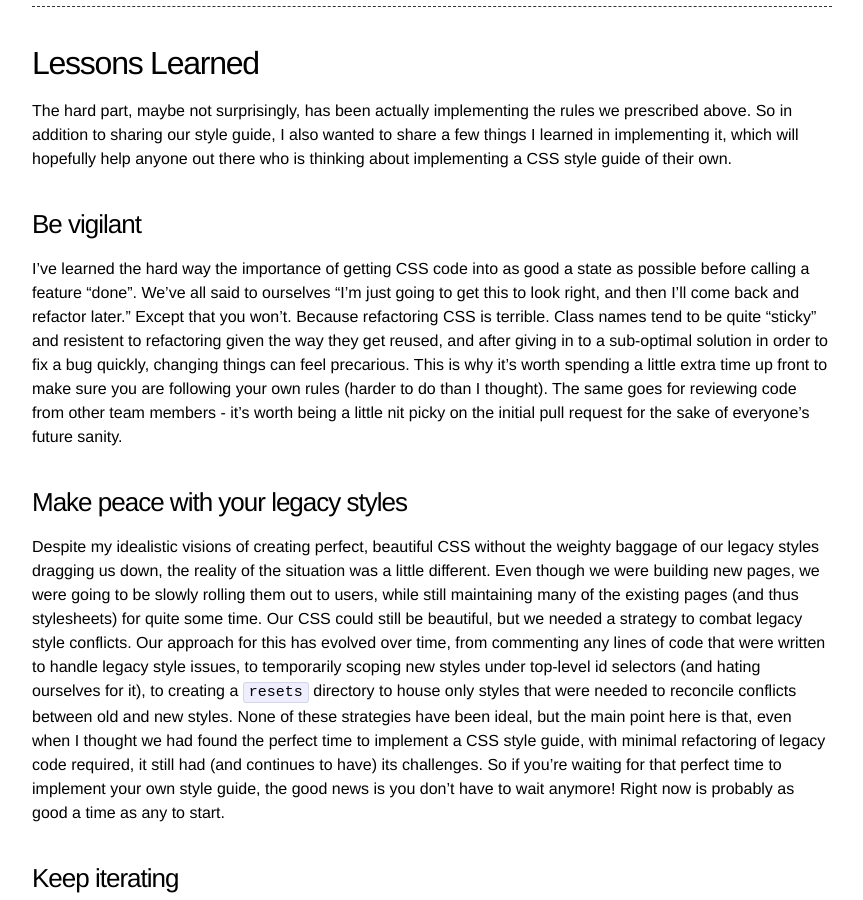
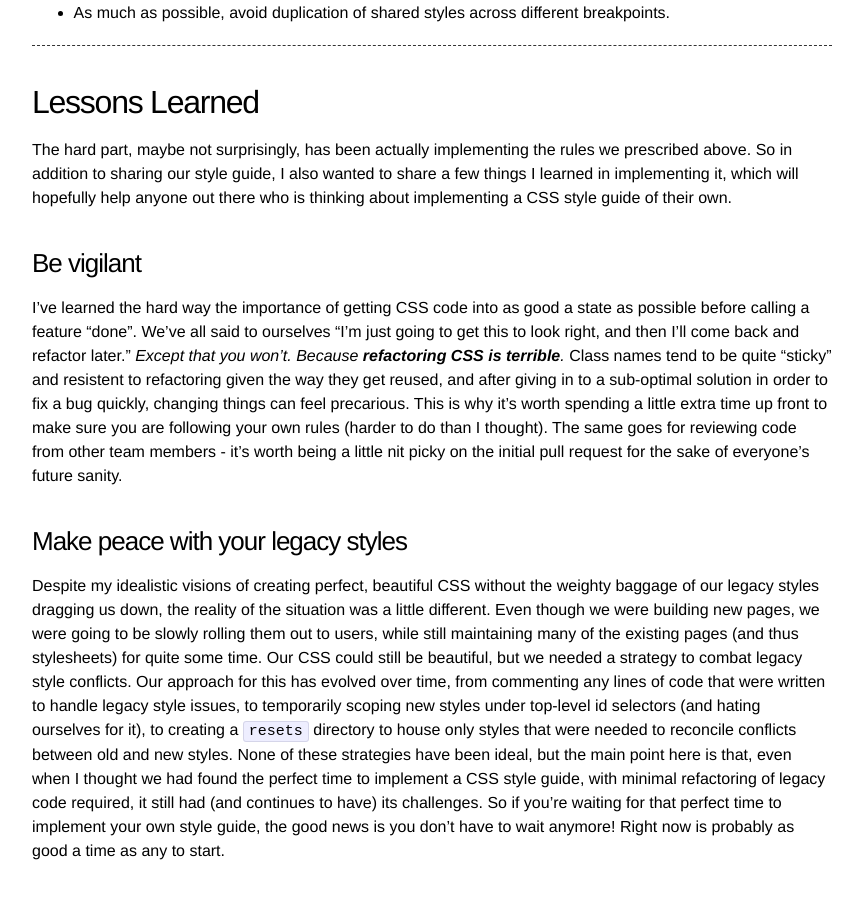
Before and after one commit to Americastestkitchen/Americastestkitchen.github.io, a Jekyll site: the page built from _posts/2015-06-29-implementing-a-css-style-guide.markdown, in a window 1280 px wide and 900 px high, scrolled down 2490 px. Shown: the whole window, without its empty margins (208-1071 px from the left). Built offline with Jekyll 4.4.1, drawn with Linux system fonts in a browser that asks for light colours; part of the change alters nothing that is shown; some of the changed text lies outside the part shown.

```diff
--- a/_posts/2015-06-29-implementing-a-css-style-guide.markdown
+++ b/_posts/2015-06-29-implementing-a-css-style-guide.markdown
@@ -42,10 +42,8 @@ With that, I give you our style guide (a working draft, I'll call it).
     - A good exception to this rule would be for the use of pseudo selectors in the vein of `nth-child` and `nth-of-type`.
 
 ### Variables
-- Make use of our `z-index` scale file.
-    - The scale file has 10 layers of private variables.
-    - Every time a z-index is used, create a new variable that identifies its value and the feature being used (i.e. `@zIndex-4-profileAvater`).
-    - This file helps preserve sanity when it comes to z-indexes, and allows us to look in a single file to understand different layers of the application.
+- Make use of our `z-index` scale file. Here's what it looks like:
+{% gist be26dedc217a3e08f8c1 %}
 - Use our own line-height, font-weight, and letter-spacing scale files.
 - Color variables and font variables should be declared in separate files and referenced whenever possible.
 
@@ -73,7 +71,7 @@ The hard part, maybe not surprisingly, has been actually implementing the rules
 
 ### Be vigilant
 
-I've learned the hard way the importance of getting CSS code into as good a state as possible before calling a feature "done". We've all said to ourselves "I'm just going to get this to look right, and then I'll come back and refactor later." Except that you won't. Because refactoring CSS is terrible. Class names tend to be quite "sticky" and resistent to refactoring given the way they get reused, and after giving in to a sub-optimal solution in order to fix a bug quickly, changing things can feel precarious. This is why it's worth spending a little extra time up front to make sure you are following your own rules (harder to do than I thought). The same goes for reviewing code from other team members - it's worth being a little nit picky on the initial pull request for the sake of everyone's future sanity.
+I've learned the hard way the importance of getting CSS code into as good a state as possible before calling a feature "done". We've all said to ourselves "I'm just going to get this to look right, and then I'll come back and refactor later." _Except that you won't. Because **refactoring CSS is terrible**._ Class names tend to be quite "sticky" and resistent to refactoring given the way they get reused, and after giving in to a sub-optimal solution in order to fix a bug quickly, changing things can feel precarious. This is why it's worth spending a little extra time up front to make sure you are following your own rules (harder to do than I thought). The same goes for reviewing code from other team members - it's worth being a little nit picky on the initial pull request for the sake of everyone's future sanity.
 
 ### Make peace with your legacy styles
 
```
